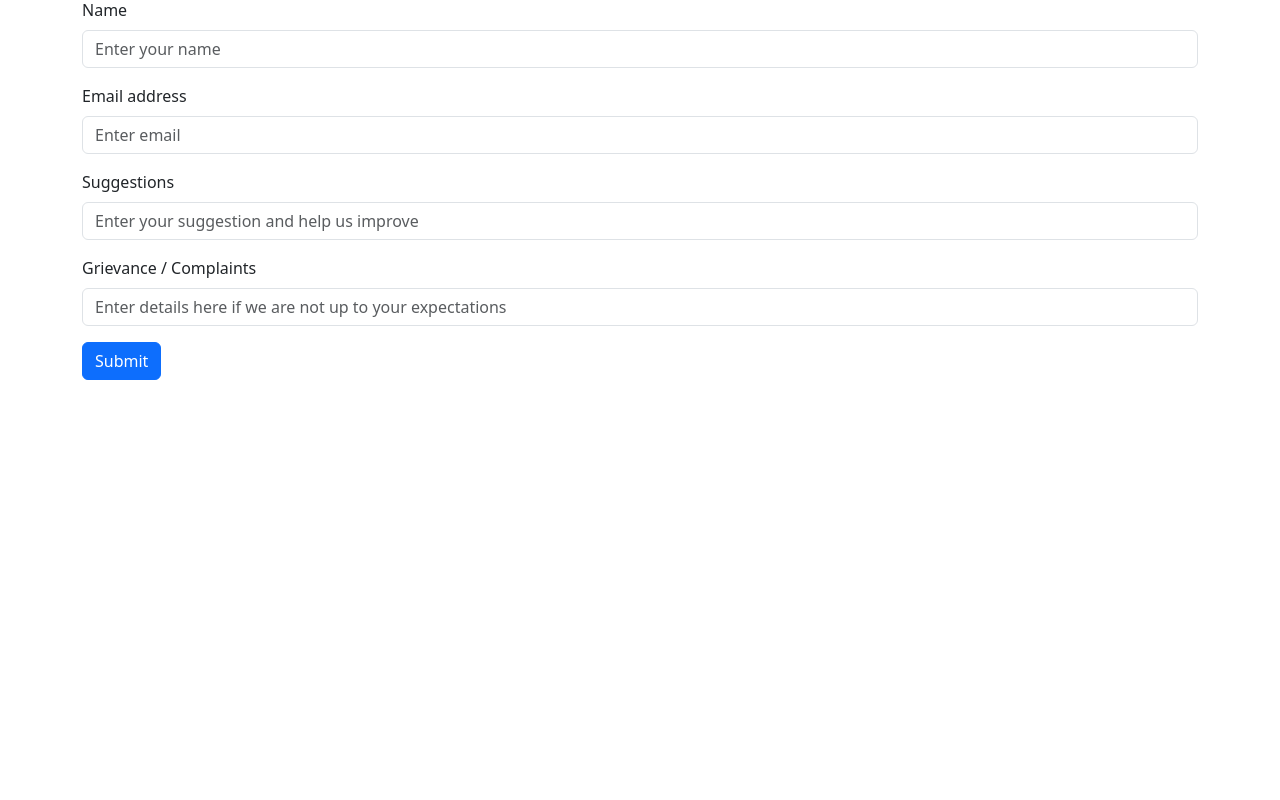
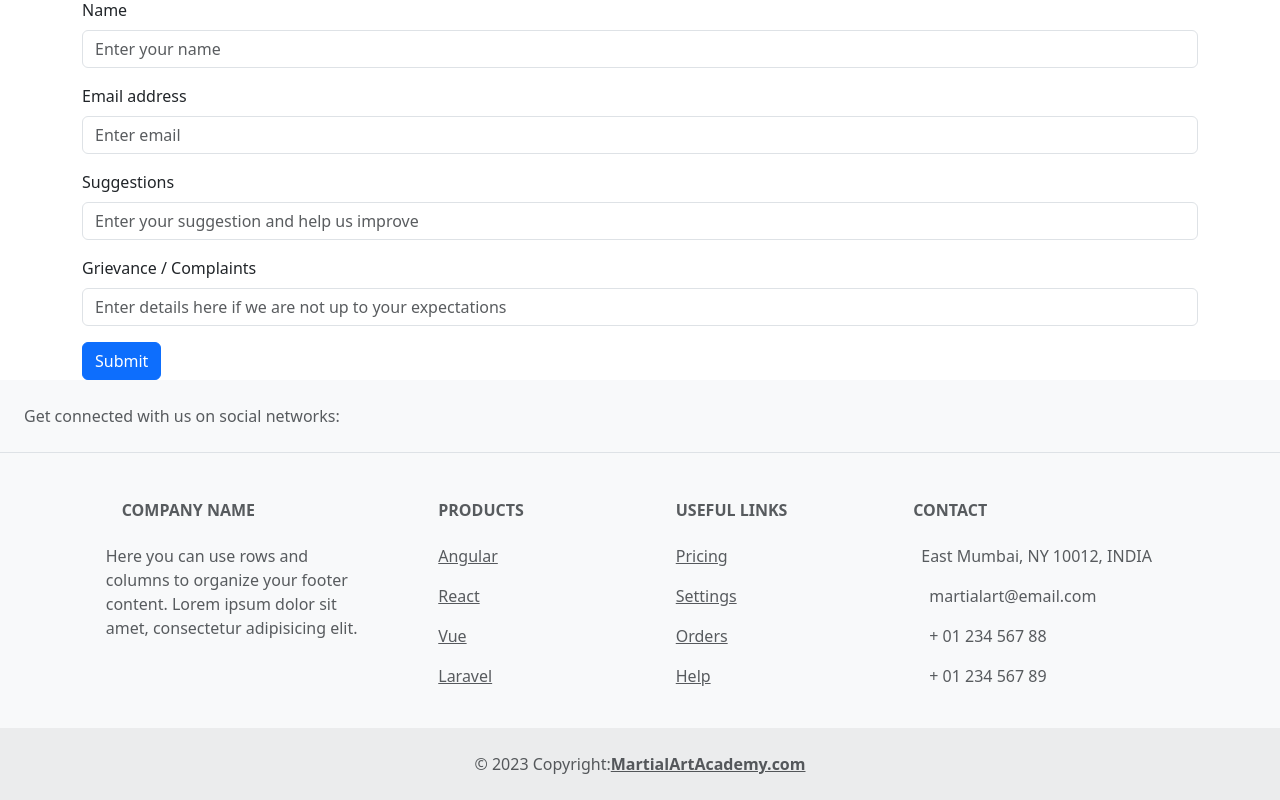
Before and after one commit to numair2000/wptproject, a React (Create React App) app: page /contact-us in a window 1280 px wide. Shown: the part 437-1237 px from the top of the page. Before the commit the page ends 817 px from the top, so only its background shows below. Built offline with nearby package versions, Linux system fonts and the light colour scheme.

Commit message:
modified

```diff
--- a/package.json
+++ b/package.json
@@ -8,6 +8,7 @@
     "@testing-library/user-event": "^13.5.0",
     "axios": "^1.6.2",
     "bootstrap": "^5.3.2",
+    "mdb-react-ui-kit": "^7.0.0",
     "react": "^18.2.0",
     "react-bootstrap": "^2.9.1",
     "react-dom": "^18.2.0",
--- a/src/App.js
+++ b/src/App.js
@@ -5,6 +5,7 @@
 import { Weather } from "./components/Weather";
 import { RegistrationForm } from "./components/RegistrationForm";
 import { Contact } from "./components/Contact";
+import { Footer } from "./style/Footer";
 function App() {
   return (
     <BrowserRouter>
@@ -16,6 +17,7 @@
       <Route path="/registration-form" element={<RegistrationForm/>}></Route>
       <Route path="/contact-us" element={<Contact/>}></Route>
     </Routes>
+    <Footer></Footer>
     </BrowserRouter>
   );
 }
--- /dev/null
+++ b/src/style/Footer.jsx
@@ -0,0 +1,126 @@
+import React from 'react';
+/*npm install mdb-react-ui-kit*/
+import { MDBFooter, MDBContainer, MDBRow, MDBCol, MDBIcon } from 'mdb-react-ui-kit';
+
+export function Footer() {
+  return (
+    <MDBFooter bgColor='light' className='text-center text-lg-start text-muted'>
+      <section className='d-flex justify-content-center justify-content-lg-between p-4 border-bottom'>
+        <div className='me-5 d-none d-lg-block'>
+          <span>Get connected with us on social networks:</span>
+        </div>
+
+        <div>
+          <a href='' className='me-4 text-reset'>
+            <MDBIcon fab icon="facebook-f" />
+          </a>
+          <a href='' className='me-4 text-reset'>
+            <MDBIcon fab icon="twitter" />
+          </a>
+          <a href='' className='me-4 text-reset'>
+            <MDBIcon fab icon="google" />
+          </a>
+          <a href='' className='me-4 text-reset'>
+            <MDBIcon fab icon="instagram" />
+          </a>
+          <a href='' className='me-4 text-reset'>
+            <MDBIcon fab icon="linkedin" />
+          </a>
+          <a href='' className='me-4 text-reset'>
+            <MDBIcon fab icon="github" />
+          </a>
+        </div>
+      </section>
+
+      <section className=''>
+        <MDBContainer className='text-center text-md-start mt-5'>
+          <MDBRow className='mt-3'>
+            <MDBCol md="3" lg="4" xl="3" className='mx-auto mb-4'>
+              <h6 className='text-uppercase fw-bold mb-4'>
+                <MDBIcon icon="gem" className="me-3" />
+                Company name
+              </h6>
+              <p>
+                Here you can use rows and columns to organize your footer content. Lorem ipsum dolor sit amet,
+                consectetur adipisicing elit.
+              </p>
+            </MDBCol>
+
+            <MDBCol md="2" lg="2" xl="2" className='mx-auto mb-4'>
+              <h6 className='text-uppercase fw-bold mb-4'>Products</h6>
+              <p>
+                <a href='#!' className='text-reset'>
+                  Angular
+                </a>
+              </p>
+              <p>
+                <a href='#!' className='text-reset'>
+                  React
+                </a>
+              </p>
+              <p>
+                <a href='#!' className='text-reset'>
+                  Vue
+                </a>
+              </p>
+              <p>
+                <a href='#!' className='text-reset'>
+                  Laravel
+                </a>
+              </p>
+            </MDBCol>
+
+            <MDBCol md="3" lg="2" xl="2" className='mx-auto mb-4'>
+              <h6 className='text-uppercase fw-bold mb-4'>Useful links</h6>
+              <p>
+                <a href='#!' className='text-reset'>
+                  Pricing
+                </a>
+              </p>
+              <p>
+                <a href='#!' className='text-reset'>
+                  Settings
+                </a>
+              </p>
+              <p>
+                <a href='#!' className='text-reset'>
+                  Orders
+                </a>
+              </p>
+              <p>
+                <a href='#!' className='text-reset'>
+                  Help
+                </a>
+              </p>
+            </MDBCol>
+
+            <MDBCol md="4" lg="3" xl="3" className='mx-auto mb-md-0 mb-4'>
+              <h6 className='text-uppercase fw-bold mb-4'>Contact</h6>
+              <p>
+                <MDBIcon icon="home" className="me-2" />
+                 East Mumbai, NY 10012, INDIA
+              </p>
+              <p>
+                <MDBIcon icon="envelope" className="me-3" />
+                martialart@email.com
+              </p>
+              <p>
+                <MDBIcon icon="phone" className="me-3" /> + 01 234 567 88
+              </p>
+              <p>
+                <MDBIcon icon="print" className="me-3" /> + 01 234 567 89
+              </p>
+            </MDBCol>
+          </MDBRow>
+        </MDBContainer>
+      </section>
+
+      <div className='text-center p-4' style={{ backgroundColor: 'rgba(0, 0, 0, 0.05)' }}>
+        © 2023 Copyright:
+        <a className='text-reset fw-bold' href='#'>
+          MartialArtAcademy.com
+        </a>
+      </div>
+    </MDBFooter>
+  );
+}
```
Also changed, not shown: 1 other file (tests, documents, lock files or other folders).
